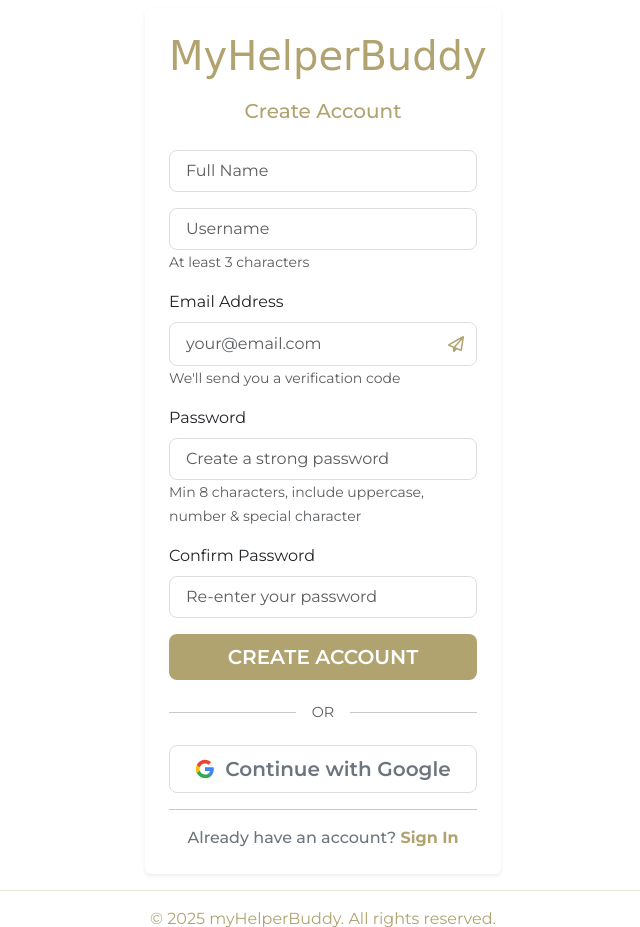
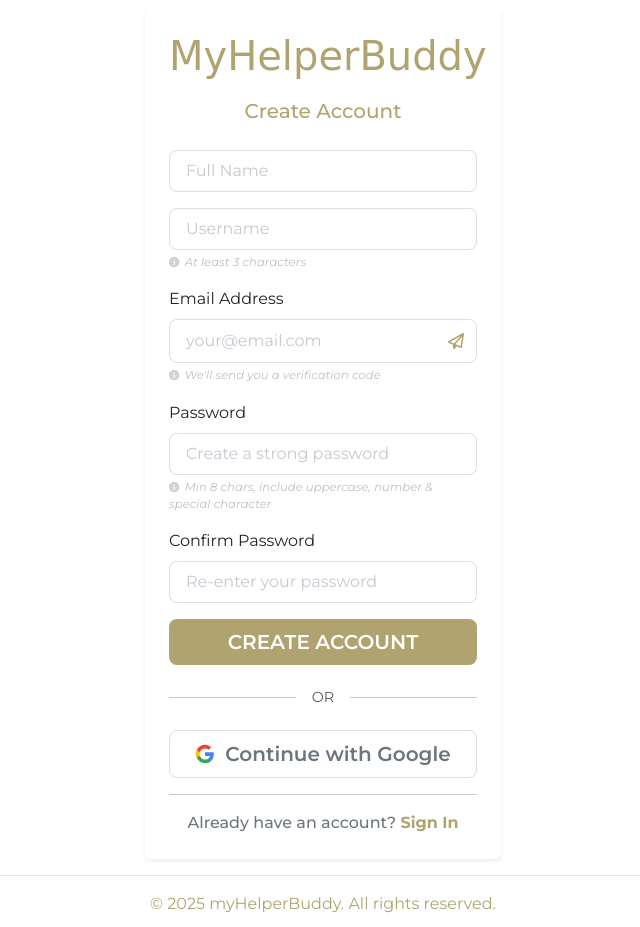
Before and after one commit to goodluckyash04/myHelperBuddy, a Django app: page /signup/ in a window 1280 px wide. Shown: the top 927 px of the page, without its empty margins (317-957 px from the left). Run offline with Django 4.2, Linux system fonts and the light colour scheme; some libraries are stand-ins or nearby versions; some web fonts are replaced.

Commit message:
update: auth fonts

```diff
--- a/accounts/templates/auth/signup.html
+++ b/accounts/templates/auth/signup.html
@@ -41,7 +41,7 @@
               required
               style="font-size: medium; border-radius: 0.5rem; border: 1.5px solid #ddd;"
             />
-            <small class="text-muted">At least 3 characters</small>
+            <small class="field-hint"><i class="fa-solid fa-circle-info"></i> At least 3 characters</small>
           </div>
 
           <!-- Email Field with auto-send OTP -->
@@ -69,7 +69,7 @@
                 <i class="fa-regular fa-paper-plane" style="color: var(--primary);"></i>
               </button>
             </div>
-            <small class="text-muted">We'll send you a verification code</small>
+            <small class="field-hint"><i class="fa-solid fa-circle-info"></i> We'll send you a verification code</small>
           </div>
 
           <!-- OTP Field (hidden initially) -->
@@ -114,7 +114,7 @@
               </div>
               <small id="password-strength-text" class="password-strength-text"></small>
             </div>
-            <small class="text-muted">Min 8 characters, include uppercase, number & special character</small>
+            <small class="field-hint"><i class="fa-solid fa-circle-info"></i> Min 8 chars, include uppercase, number &amp; special character</small>
           </div>
 
           <!-- Confirm Password Field -->
@@ -193,6 +193,26 @@
     animation: fadeIn 0.3s ease-in;
   }
 
+  .field-hint {
+    display: block;
+    margin-top: 4px;
+    font-size: 0.72rem;
+    font-style: italic;
+    color: #adb5bd;
+    opacity: 0.85;
+    letter-spacing: 0.01em;
+  }
+  .field-hint i {
+    font-size: 0.65rem;
+    opacity: 0.7;
+    margin-right: 2px;
+  }
+
+  #signup-form input::placeholder {
+    color: #c4c9d0;
+    font-weight: 400;
+  }
+
   @keyframes fadeIn {
     from { opacity: 0; transform: translateY(-10px); }
     to { opacity: 1; transform: translateY(0); }
```
Also changed, not shown: accounts/templates/auth/login.html (+7 -1 lines).
